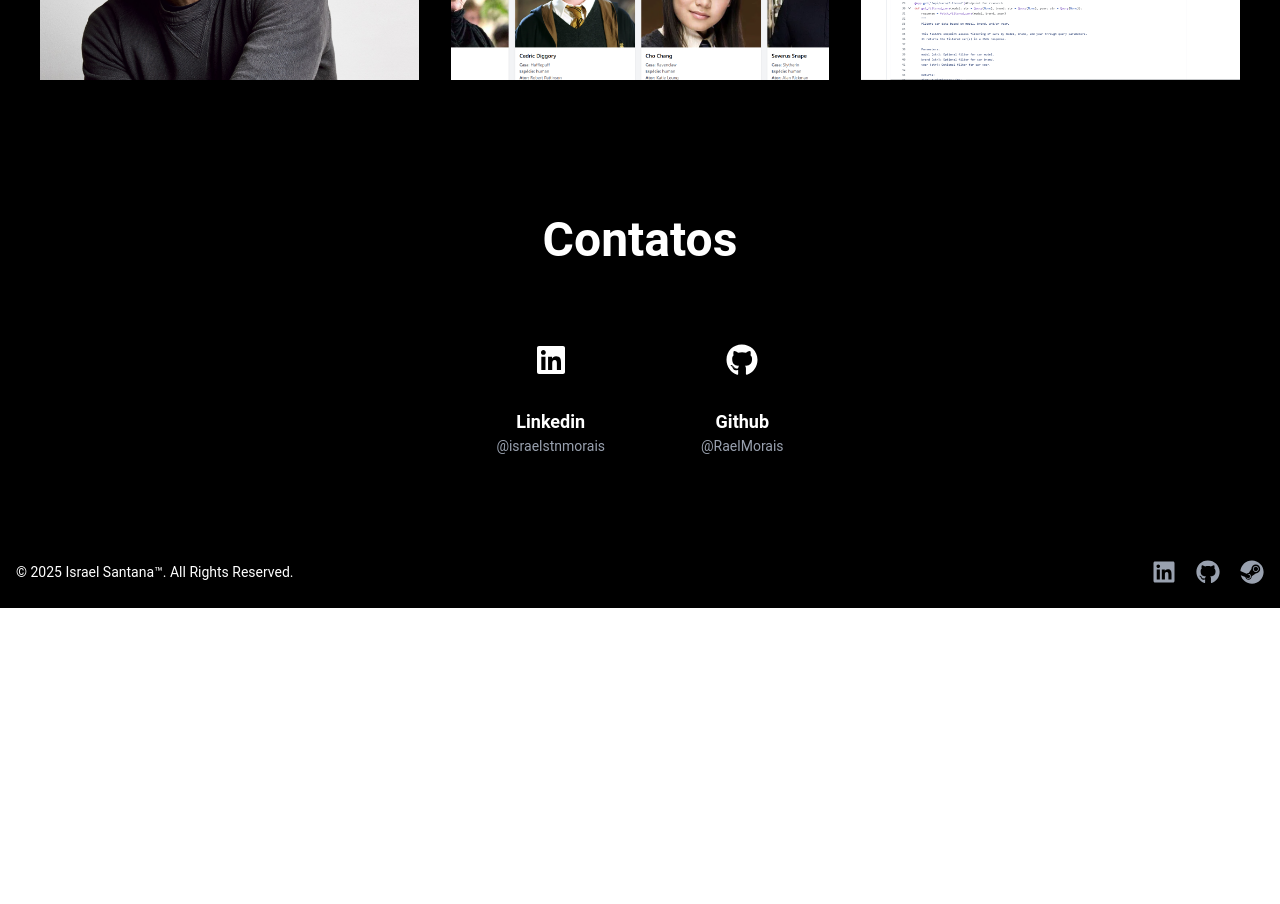
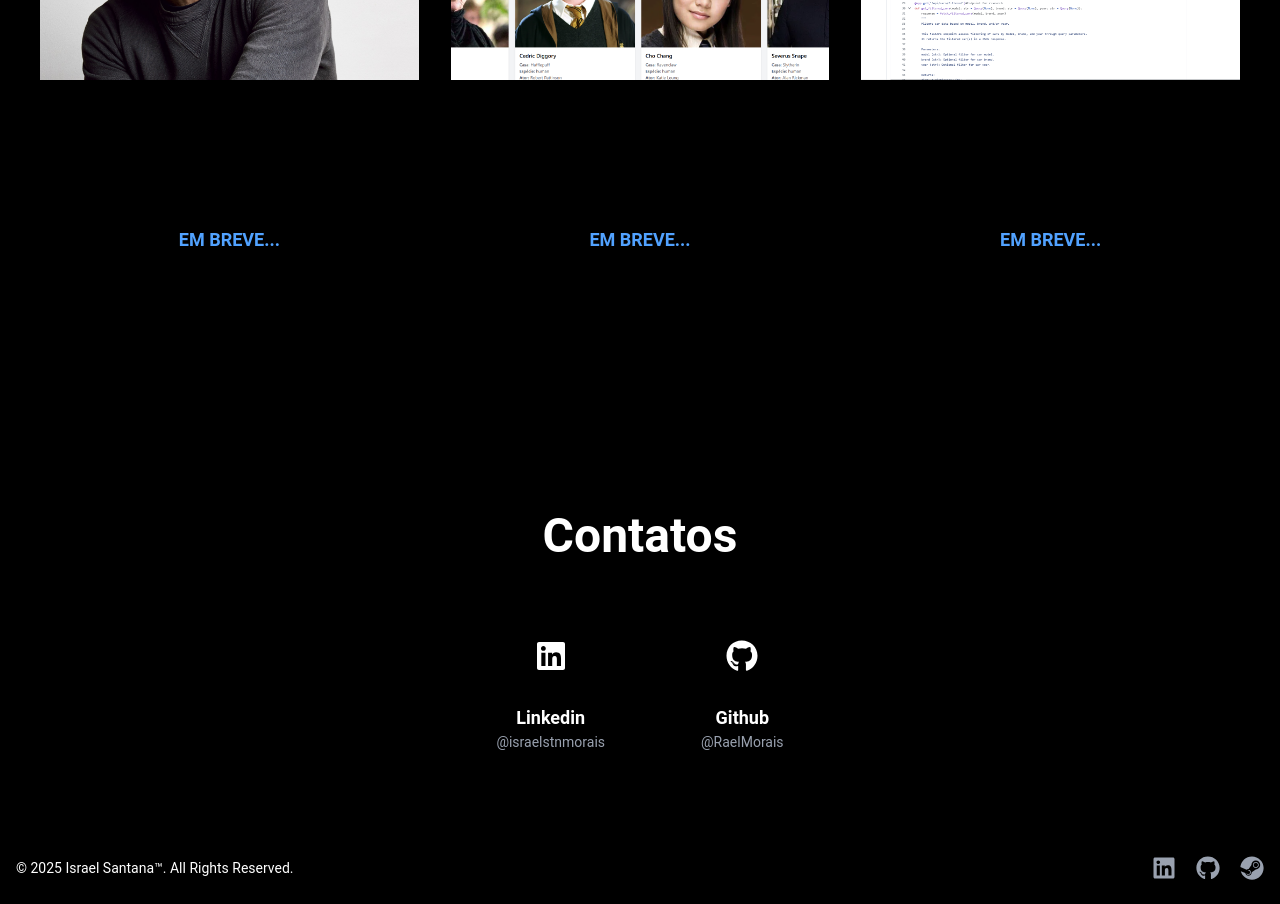
Before and after one commit to RaelMorais/nextJs-portfolio-, a Next.js app: page / in a window 1280 px wide. Shown: the part 2240-3144 px from the top of the page. Before the commit the page ends 2848 px from the top, so only its background shows below. Built offline with nearby package versions, Linux system fonts and the light colour scheme.

Commit message:
add em breve

```diff
--- a/src/app/components/main/MainProjects.js
+++ b/src/app/components/main/MainProjects.js
@@ -129,68 +129,72 @@ const all_projects = [
     description: "API desenvolvida para aprender sobre Rest e FastAPI.",
     link: "https://github.com/RaelMorais/fastAPI",
   },
-  //   {
-  //   title: "IsraMovies",
-  //   image: "https://images.unsplash.com/photo-1510525008581-229206d28945?q=80&w=2070&auto=format&fit=crop",
-  //   alt: "Collage.fm",
-  //   technologies: [
-  //     {
-  //       name: "Next.js",
-  //       src: "https://cdn.jsdelivr.net/gh/devicons/devicon/icons/nextjs/nextjs-original.svg",
-  //     },
-  //     {
-  //       name: "React",
-  //       src: "https://cdn.jsdelivr.net/gh/devicons/devicon/icons/react/react-original.svg",
-  //     },
-  //     {
-  //       name: "TypeScript",
-  //       src: "https://cdn.jsdelivr.net/gh/devicons/devicon/icons/typescript/typescript-original.svg",
-  //     },
-  //   ],
-  //   description: "A web app for creating and sharing photo collages with real-time collaboration features.",
-  //   link: "https://collage.fm",
-  // },
-  //   {
-  //   title: "docs eLOGiar",
-  //   image: "https://images.unsplash.com/photo-1510525008581-229206d28945?q=80&w=2070&auto=format&fit=crop",
-  //   alt: "Collage.fm",
-  //   technologies: [
-  //     {
-  //       name: "Next.js",
-  //       src: "https://cdn.jsdelivr.net/gh/devicons/devicon/icons/nextjs/nextjs-original.svg",
-  //     },
-  //     {
-  //       name: "React",
-  //       src: "https://cdn.jsdelivr.net/gh/devicons/devicon/icons/react/react-original.svg",
-  //     },
-  //     {
-  //       name: "TypeScript",
-  //       src: "https://cdn.jsdelivr.net/gh/devicons/devicon/icons/typescript/typescript-original.svg",
-  //     },
-  //   ],
-  //   description: "A web app for creating and sharing photo collages with real-time collaboration features.",
-  //   link: "https://collage.fm",
-  // },  {
-  //   title: "eDUCar Docs",
-  //   image: "https://images.unsplash.com/photo-1510525008581-229206d28945?q=80&w=2070&auto=format&fit=crop",
-  //   alt: "Collage.fm",
-  //   technologies: [
-  //     {
-  //       name: "Next.js",
-  //       src: "https://cdn.jsdelivr.net/gh/devicons/devicon/icons/nextjs/nextjs-original.svg",
-  //     },
-  //     {
-  //       name: "React",
-  //       src: "https://cdn.jsdelivr.net/gh/devicons/devicon/icons/react/react-original.svg",
-  //     },
-  //     {
-  //       name: "TypeScript",
-  //       src: "https://cdn.jsdelivr.net/gh/devicons/devicon/icons/typescript/typescript-original.svg",
-  //     },
-  //   ],
-  //   description: "A web app for creating and sharing photo collages with real-time collaboration features.",
-  //   link: "https://collage.fm",
-  // },
+    {
+    title: "EM BREVE...",
+    image: "",
+    alt: "Collage.fm",
+    technologies: [
+      // {
+      //   name: "Next.js",
+      //   src: "https://cdn.jsdelivr.net/gh/devicons/devicon/icons/nextjs/nextjs-original.svg",
+      // },
+      // {
+      //   name: "React",
+      //   src: "https://cdn.jsdelivr.net/gh/devicons/devicon/icons/react/react-original.svg",
+      // },
+      // {
+      //   name: "TypeScript",
+      //   src: "https://cdn.jsdelivr.net/gh/devicons/devicon/icons/typescript/typescript-original.svg",
+      // },
+    ],
+    description: "EM BREVE...",
+    link: "",
+  },
+   {
+    title: "EM BREVE...",
+    image: "",
+    alt: "Collage.fm",
+    technologies: [
+      // {
+      //   name: "Next.js",
+      //   src: "https://cdn.jsdelivr.net/gh/devicons/devicon/icons/nextjs/nextjs-original.svg",
+      // },
+      // {
+      //   name: "React",
+      //   src: "https://cdn.jsdelivr.net/gh/devicons/devicon/icons/react/react-original.svg",
+      // },
+      // {
+      //   name: "TypeScript",
+      //   src: "https://cdn.jsdelivr.net/gh/devicons/devicon/icons/typescript/typescript-original.svg",
+      // },
+    ],
+    description: "EM BREVE...",
+    link: "",
+  },
+
+   {
+    title: "EM BREVE...",
+    image: "",
+    alt: "Collage.fm",
+    technologies: [
+      // {
+      //   name: "Next.js",
+      //   src: "https://cdn.jsdelivr.net/gh/devicons/devicon/icons/nextjs/nextjs-original.svg",
+      // },
+      // {
+      //   name: "React",
+      //   src: "https://cdn.jsdelivr.net/gh/devicons/devicon/icons/react/react-original.svg",
+      // },
+      // {
+      //   name: "TypeScript",
+      //   src: "https://cdn.jsdelivr.net/gh/devicons/devicon/icons/typescript/typescript-original.svg",
+      // },
+    ],
+    description: "EM BREVE...",
+    link: "",
+  },
+
+
 ];
 const ProjectCard = ({ title, image, alt, technologies, description, link }) => {
     return (
```
